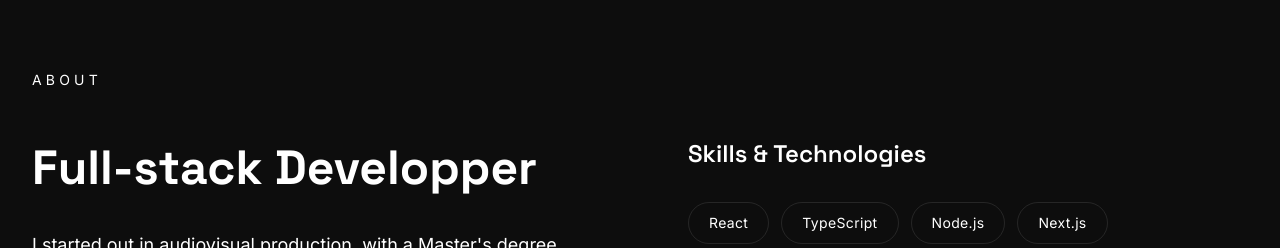
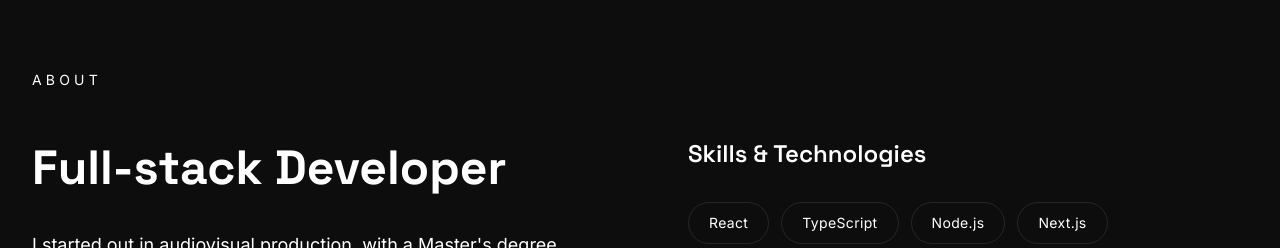
Before and after one commit to WAndrea0207/Portfolio-Andrea-Will, a React (Vite) app: page / in a window 1280 px wide. Shown: the part 960-1208 px from the top of the page. Built offline with nearby package versions, Linux system fonts and the light colour scheme.

Commit message:
syntax update

```diff
--- a/src/app/components/About.tsx
+++ b/src/app/components/About.tsx
@@ -64,7 +64,7 @@ export function About() {
                 className="text-4xl md:text-5xl mb-8 leading-tight"
                 style={{ fontFamily: 'var(--font-display)', fontWeight: 700 }}
               >
-                Full-stack Developper
+                Full-stack Developer
               </h2>
 
               <div className="space-y-6 text-foreground/70 text-lg leading-relaxed">
```
